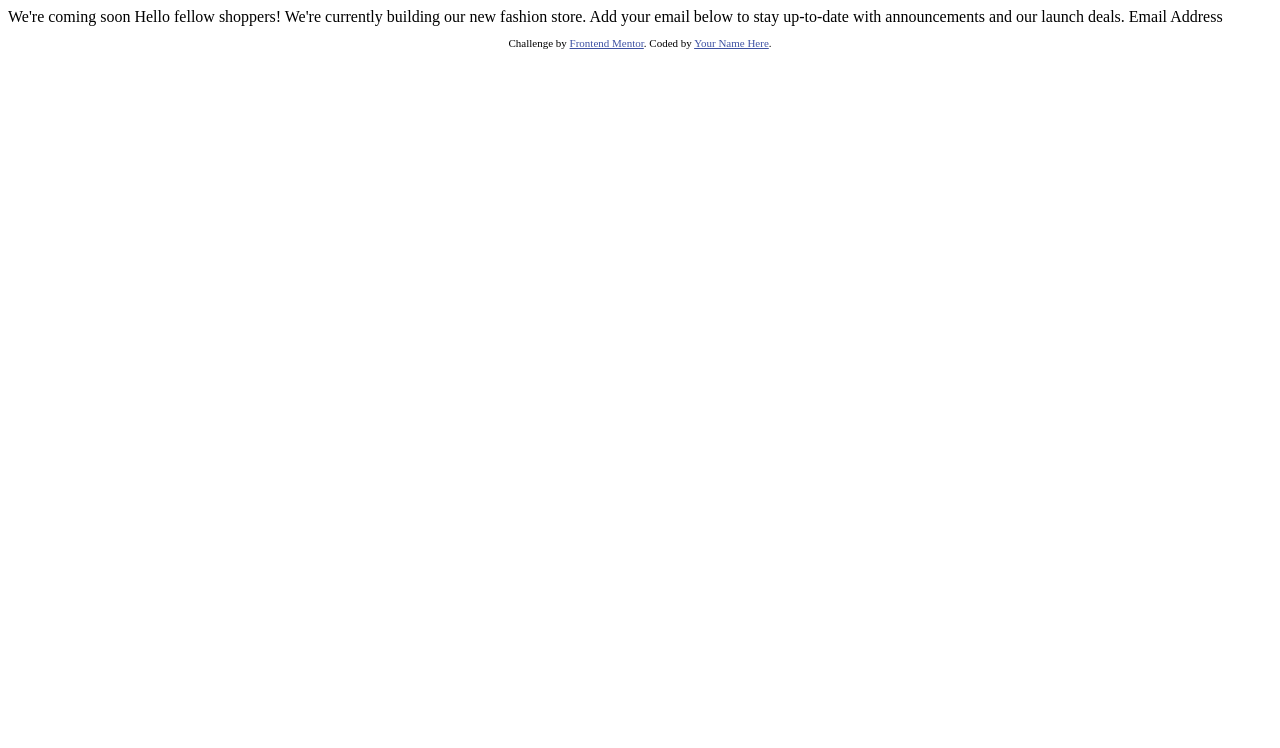
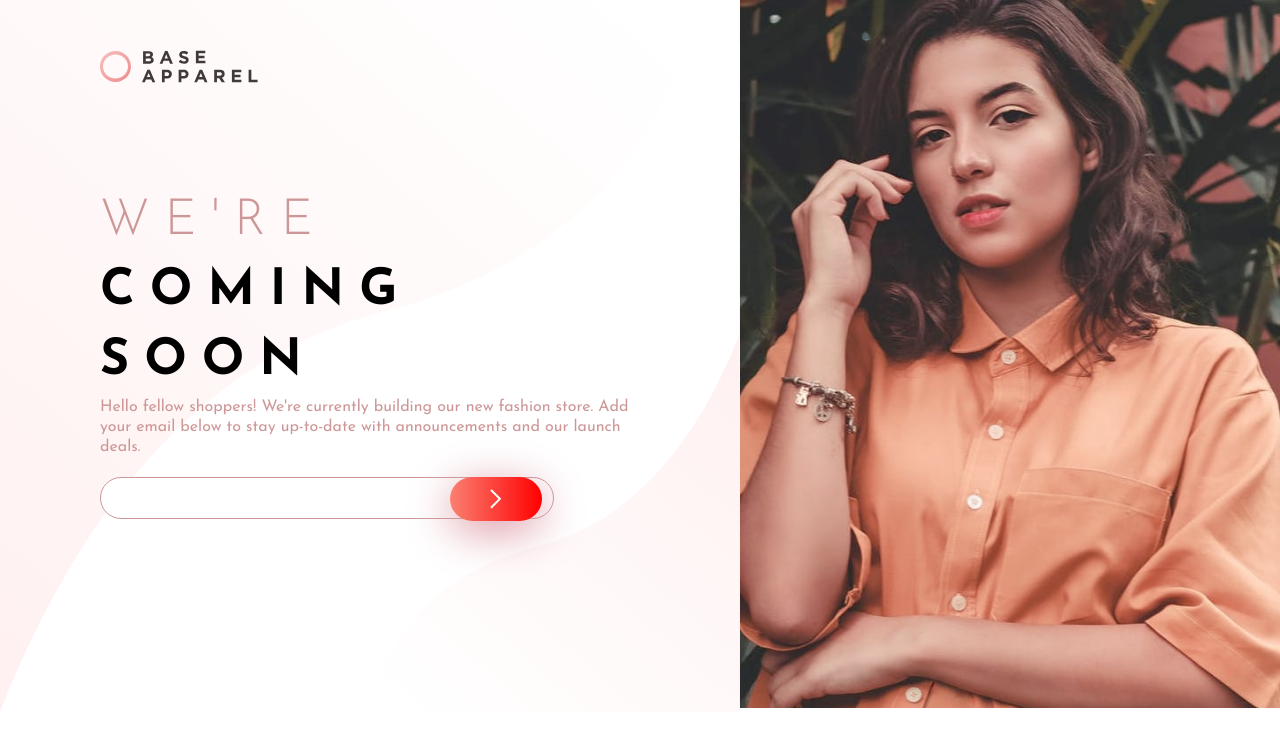
Before and after one commit to Abubakr111/base, a plain HTML site: page index.html in a window 1280 px wide. Drawn offline with Linux system fonts and the light colour scheme.

Commit message:
Update index.html

```diff
--- a/index.html
+++ b/index.html
@@ -1,33 +1,38 @@
 <!DOCTYPE html>
 <html lang="en">
 <head>
-  <meta charset="UTF-8">
-  <meta name="viewport" content="width=device-width, initial-scale=1.0"> <!-- displays site properly based on user's device -->
-
-  <link rel="icon" type="image/png" sizes="32x32" href="./images/favicon-32x32.png">
-
-  <title>Frontend Mentor | Base Apparel coming soon page</title>
-
-  <!-- Feel free to remove these styles or customise in your own stylesheet 👍 -->
-  <style>
-    .attribution { font-size: 11px; text-align: center; }
-    .attribution a { color: hsl(228, 45%, 44%); }
-  </style>
+    <meta charset="UTF-8">
+    <meta http-equiv="X-UA-Compatible" content="IE=edge">
+    <meta name="viewport" content="width=device-width, initial-scale=1.0">
+    <title>Base Apparel</title>
+    <link rel="icon" href="./images/favicon-32x32.png">
+    <link rel="stylesheet" href="style.css">
 </head>
 <body>
+    <div class="container">
+        <div class="first-div">
+            <img src="./images/logo.svg" id="logo">
 
-  We're coming soon
+            <h1><span> We're</span> <br> coming <br> soon</h1>
+            <p class="hello"> Hello fellow shoppers! We're currently building our new fashion store.
+                Add your email below to stay up-to-date with announcements and our launch deals.</p>
 
-  Hello fellow shoppers! We're currently building our new fashion store.
-  Add your email below to stay up-to-date with announcements and our launch deals.
+                <div class="the-input">
+                    <input type="email" id="email" name="email" class="input">
 
-  Email Address
 
-  <footer>
-    <p class="attribution">
-      Challenge by <a href="https://www.frontendmentor.io?ref=challenge" target="_blank">Frontend Mentor</a>.
-      Coded by <a href="#">Your Name Here</a>.
-    </p>
-  </footer>
+                    <img src="./images/icon-error.svg" alt="icon-error" id="error">
+                    <img src="./images/icon-arrow.svg" alt="" id="arrow">
+                </div>
+                <p class="valid">Please enter a valid email</p>
+
+        </div>
+
+        <div class="second-div">
+            <img src="./images/hero-desktop.jpg" alt="hero-desktop">
+        </div>
+    </div>
+
+    <script src="app.js"></script>
 </body>
 </html>
```
